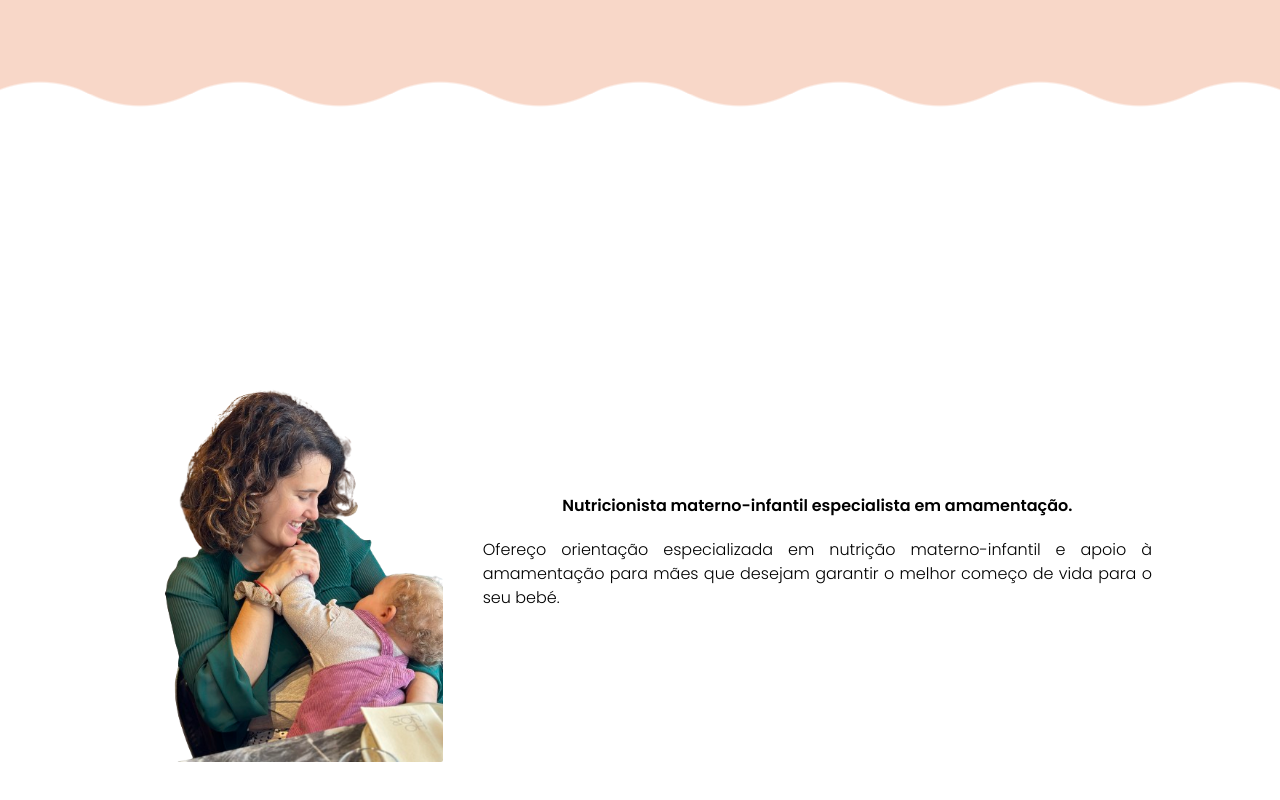
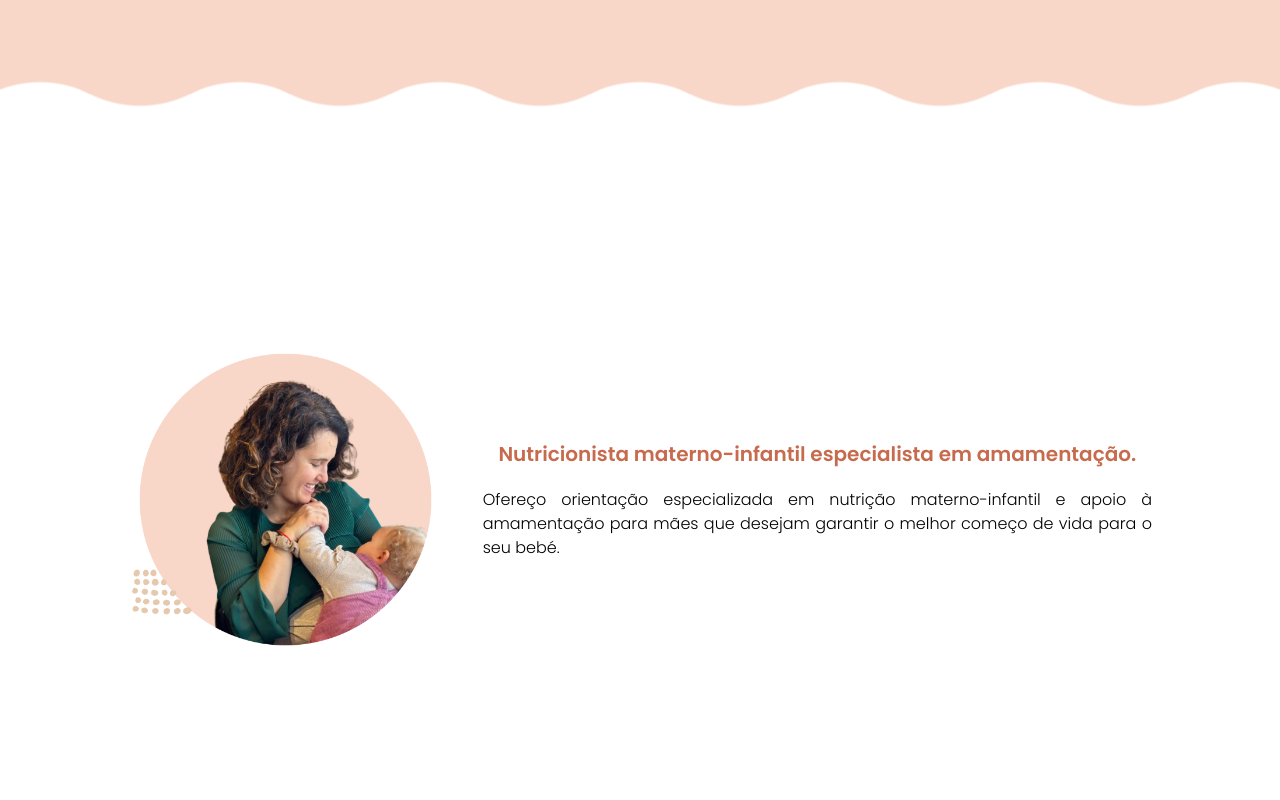
Before and after one commit to flyingkitties/da-maminha-ao-prato-app, a Next.js app: page / in a window 1280 px wide. Shown: the part 1214-2014 px from the top of the page. Built offline with nearby package versions, Linux system fonts and the light colour scheme; a web font is replaced by a local one.

Commit message:
f/ nutricionista section

```diff
--- a/src/components/Nutricionista.tsx
+++ b/src/components/Nutricionista.tsx
@@ -1,6 +1,6 @@
 import Image from 'next/image';
 import React from 'react';
-import image1 from '@/../public/image-1.png';
+import image1 from '@/../public/image2.png';
 
 function Nutricionista() {
   return (
@@ -14,7 +14,7 @@ function Nutricionista() {
           />
         </div>
         <div className="flexCenter flex-col space-y-5 p-TextFormat lg:col-span-2">
-          <p className="font-semibold ">
+          <p className="font-semibold text-lg lg:text-xl text-terciary">
             Nutricionista materno-infantil especialista em amamentação.
           </p>
           <p className="">
```
Also changed, not shown: public/image2.png (added).
